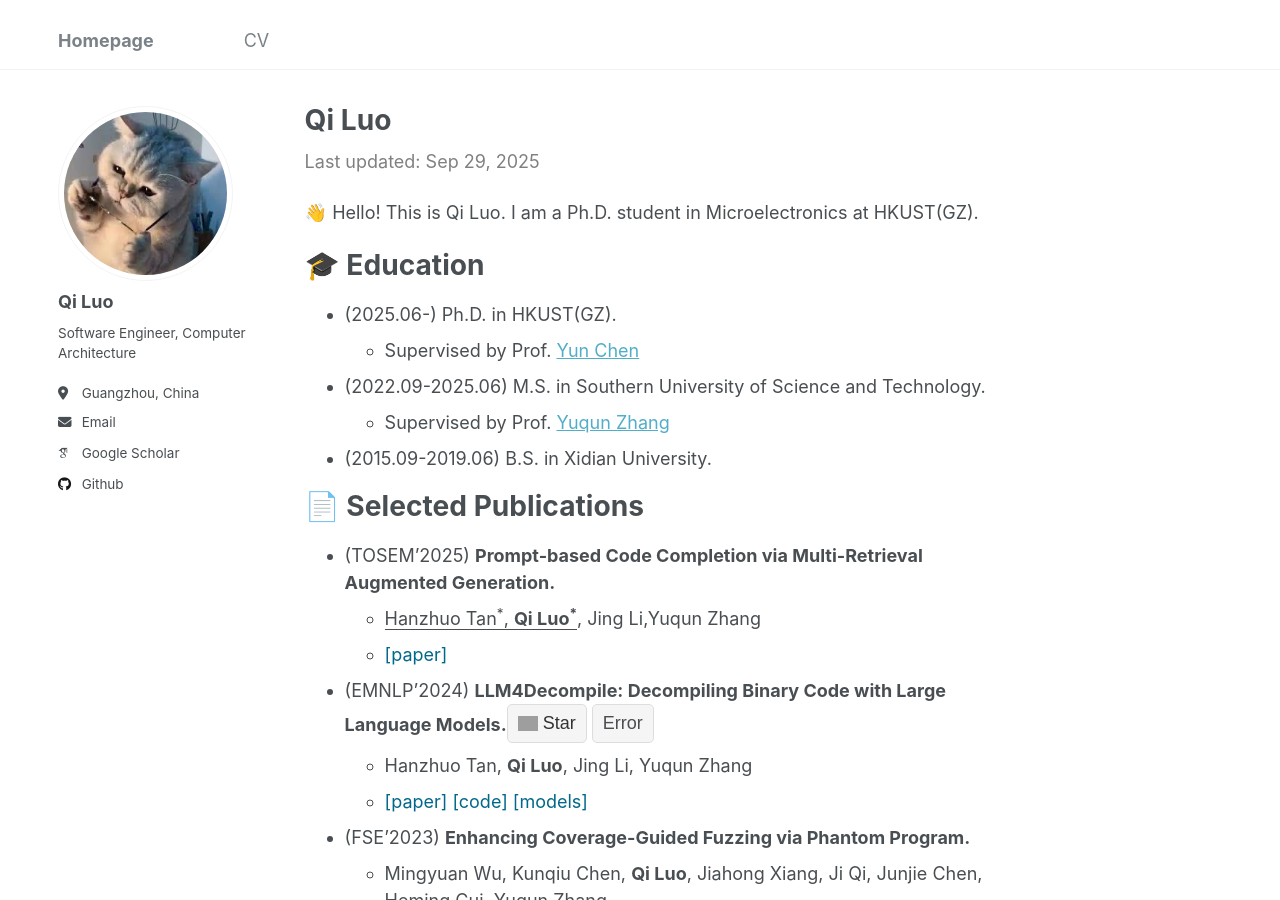
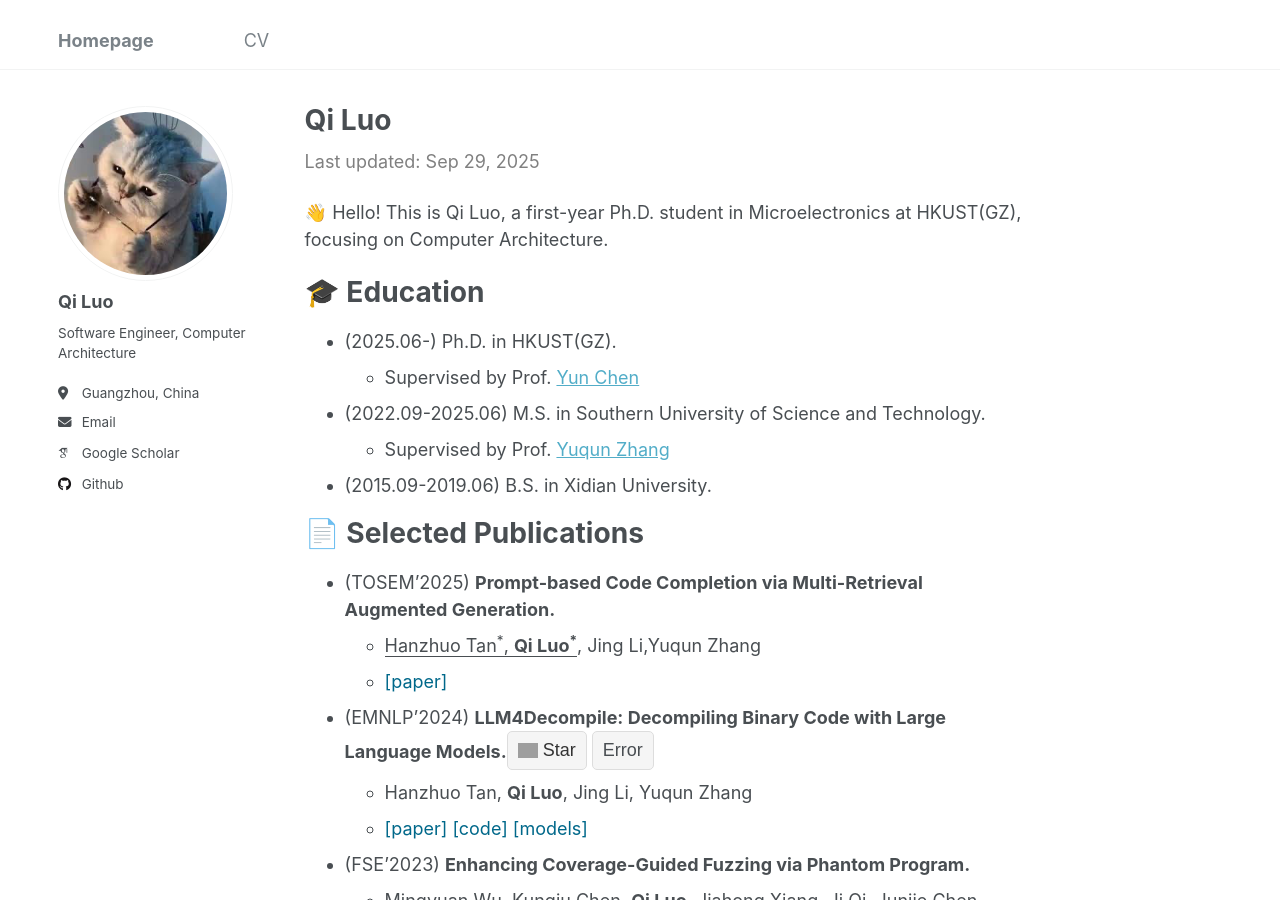
Before and after one commit to rocky-lq/rocky-lq.github.io, a Jekyll site: the page built from _pages/about.md, in a window 1280 px wide and 900 px high. Built offline with Jekyll 4.4.1, drawn with Linux system fonts in a browser that asks for light colours; some web fonts are replaced; comment, search, counter and statistics services are not loaded; grey boxes are pictures that could not be loaded.

Commit message:
add phd year

```diff
--- a/_pages/about.md
+++ b/_pages/about.md
@@ -8,7 +8,7 @@ redirect_from:
 ---
 <span style="color:gray;">Last updated: Sep 29, 2025</span>
 
-👋 Hello! This is Qi Luo. I am a Ph.D. student in Microelectronics at HKUST(GZ).
+👋 Hello! This is Qi Luo, a first-year Ph.D. student in Microelectronics at HKUST(GZ), focusing on Computer Architecture.
 
 🎓 Education
 ======
```
